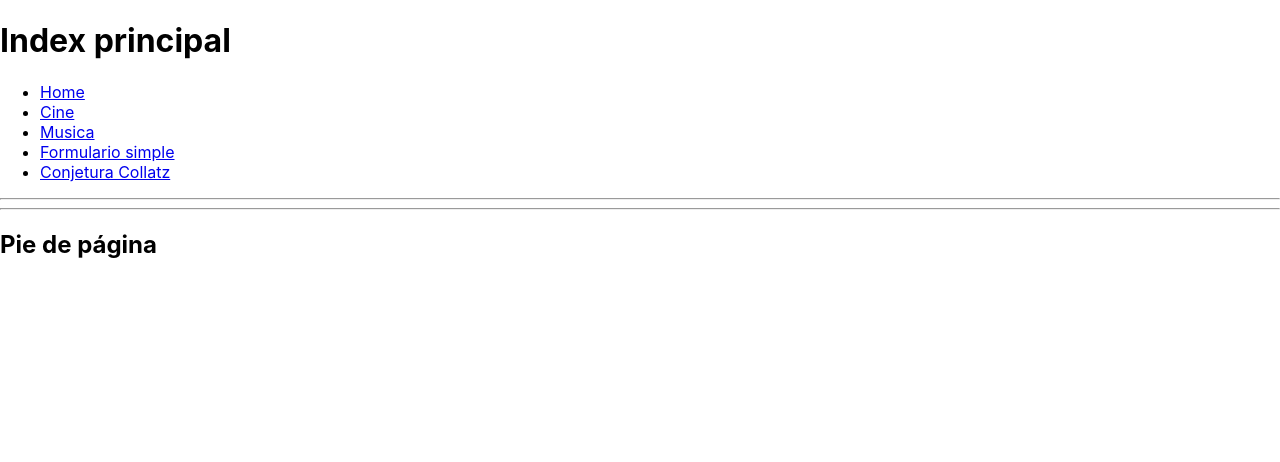
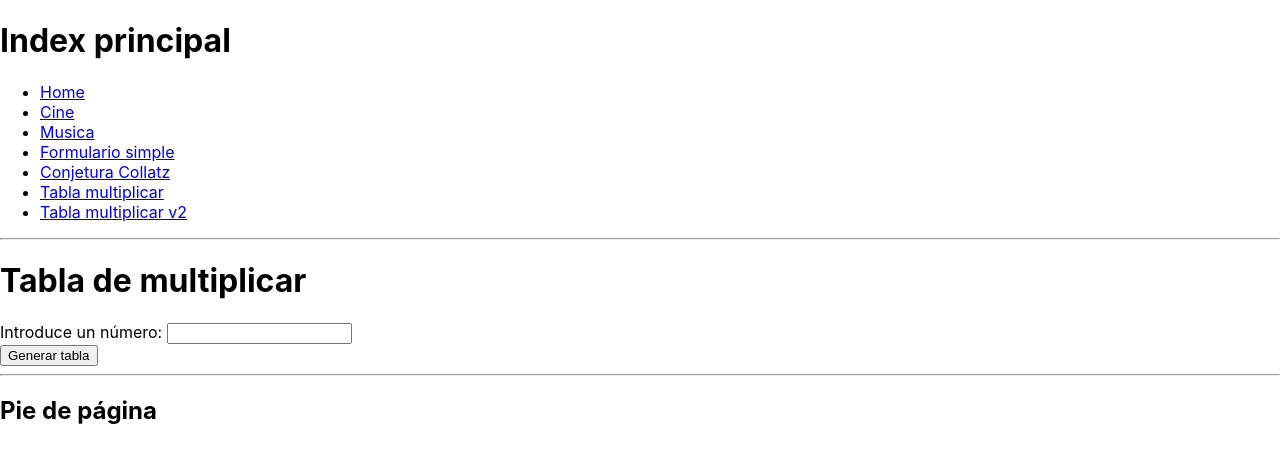
Before and after one commit to marcospedroche05/reactformsrutas, a React (Create React App) app: page /tablaMultiplicar in a window 1280 px wide. Shown: the top 462 px of the page. Built offline with nearby package versions, Linux system fonts and the light colour scheme.

Commit message:
tablaMultiplicar v1 y v2 hechas

```diff
--- a/src/components/MenuRutas.js
+++ b/src/components/MenuRutas.js
@@ -20,6 +20,12 @@ export default class MenuRutas extends Component {
           <li>
             <a href="/collatz">Conjetura Collatz</a>
           </li>
+          <li>
+            <a href="/tablaMultiplicar">Tabla multiplicar</a>
+          </li>
+          <li>
+            <a href="/tablaMultiplicarv2">Tabla multiplicar v2</a>
+          </li>
         </ul>
       </div>
     );
--- a/src/components/Router.js
+++ b/src/components/Router.js
@@ -5,6 +5,8 @@ import Cine from "./Cine";
 import Musica from "./Musica";
 import FormSimple from "./FormSimple";
 import Collatz from "./Collatz";
+import TablaMultiplicar from "./TablaMultiplicar";
+import TablaMultiplicarv2 from "./TablaMultiplicarv2";
 
 export default class Router extends Component {
   render() {
@@ -16,6 +18,8 @@ export default class Router extends Component {
           <Route path="/musica" element={<Musica />} />
           <Route path="/form" element={<FormSimple />} />
           <Route path="/collatz" element={<Collatz />} />
+          <Route path="/tablaMultiplicar" element={<TablaMultiplicar />} />
+          <Route path="/tablaMultiplicarv2" element={<TablaMultiplicarv2 />} />
         </Routes>
       </BrowserRouter>
     );
--- /dev/null
+++ b/src/components/TablaMultiplicar.js
@@ -0,0 +1,53 @@
+import React, { Component } from "react";
+
+export default class TablaMultiplicar extends Component {
+  cajaNumero = React.createRef();
+
+  generarNumeros = (event) => {
+    event.preventDefault();
+    this.setState({
+      tablaVisible: true,
+    });
+    var aux = [];
+    for (let i = 1; i <= 10; i++) {
+      var resutlado = parseInt(this.cajaNumero.current.value) * i;
+      aux.push(resutlado);
+    }
+    this.setState({
+      numeros: aux,
+    });
+  };
+  state = {
+    tablaVisible: false,
+    numeros: [],
+  };
+  render() {
+    return (
+      <div>
+        <h1>Tabla de multiplicar</h1>
+        <form onSubmit={this.generarNumeros}>
+          <label>Introduce un número: </label>
+          <input type="number" ref={this.cajaNumero} />
+          <br />
+          <button type="submit">Generar tabla</button>
+        </form>
+        {this.state.tablaVisible && (
+          <table border={1} style={{ textAlign: "center" }}>
+            <tbody>
+              {this.state.numeros.map((resultado, index) => {
+                return (
+                  <tr key={index}>
+                    <td>
+                      {this.cajaNumero.current.value} * {index + 1} =
+                    </td>
+                    <td>{resultado}</td>
+                  </tr>
+                );
+              })}
+            </tbody>
+          </table>
+        )}
+      </div>
+    );
+  }
+}
--- /dev/null
+++ b/src/components/TablaMultiplicarv2.js
@@ -0,0 +1,71 @@
+import React, { Component } from "react";
+
+export default class TablaMultiplicarv2 extends Component {
+  selectNumeros = React.createRef();
+
+  generarAleatorios = () => {
+    var aux = [];
+    for (let i = 1; i <= 5; i++) {
+      var num = parseInt(Math.random() * 100) + 1;
+      aux.push(num);
+    }
+    return aux;
+  };
+
+  generarNumeros = (event) => {
+    event.preventDefault();
+    this.setState({
+      tablaVisible: true,
+    });
+    var aux = [];
+    for (let i = 1; i <= 10; i++) {
+      var resutlado = parseInt(this.selectNumeros.current.value) * i;
+      aux.push(resutlado);
+    }
+    this.setState({
+      numeros: aux,
+    });
+  };
+  state = {
+    tablaVisible: false,
+    numeros: [],
+    numerosRandom: this.generarAleatorios(),
+  };
+  render() {
+    return (
+      <div>
+        <h1>Tabla de multiplicar</h1>
+        <form onSubmit={this.generarNumeros}>
+          <label>Introduce un número: </label>
+          <select ref={this.selectNumeros}>
+            {this.state.numerosRandom.map((numero, index) => {
+              return (
+                <option value={numero} key={index}>
+                  {numero}
+                </option>
+              );
+            })}
+          </select>
+          <br />
+          <button type="submit">Generar tabla</button>
+        </form>
+        {this.state.tablaVisible && (
+          <table border={1} style={{ textAlign: "center" }}>
+            <tbody>
+              {this.state.numeros.map((resultado, index) => {
+                return (
+                  <tr key={index}>
+                    <td>
+                      {this.selectNumeros.current.value} * {index + 1} =
+                    </td>
+                    <td>{resultado}</td>
+                  </tr>
+                );
+              })}
+            </tbody>
+          </table>
+        )}
+      </div>
+    );
+  }
+}
```
